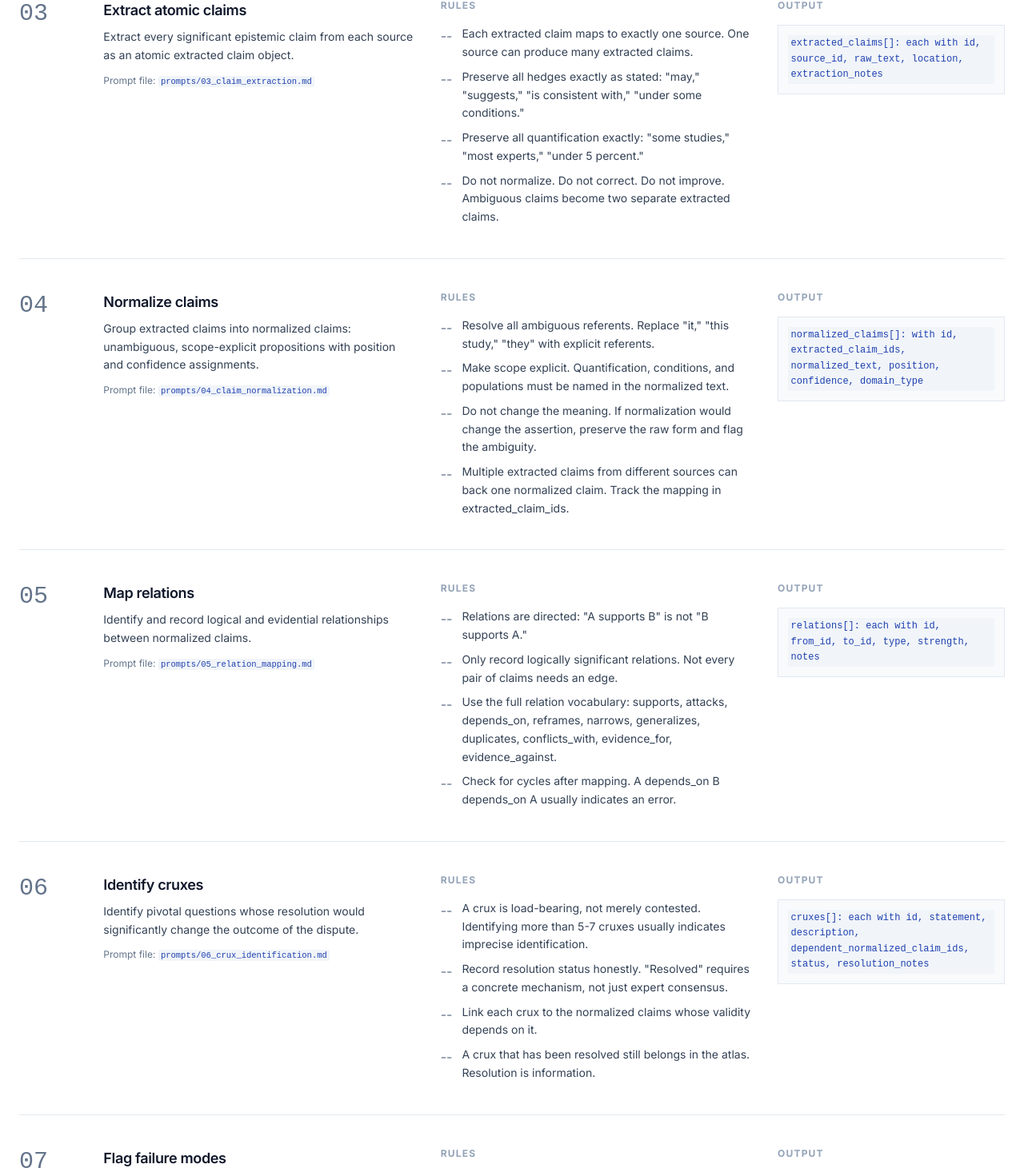
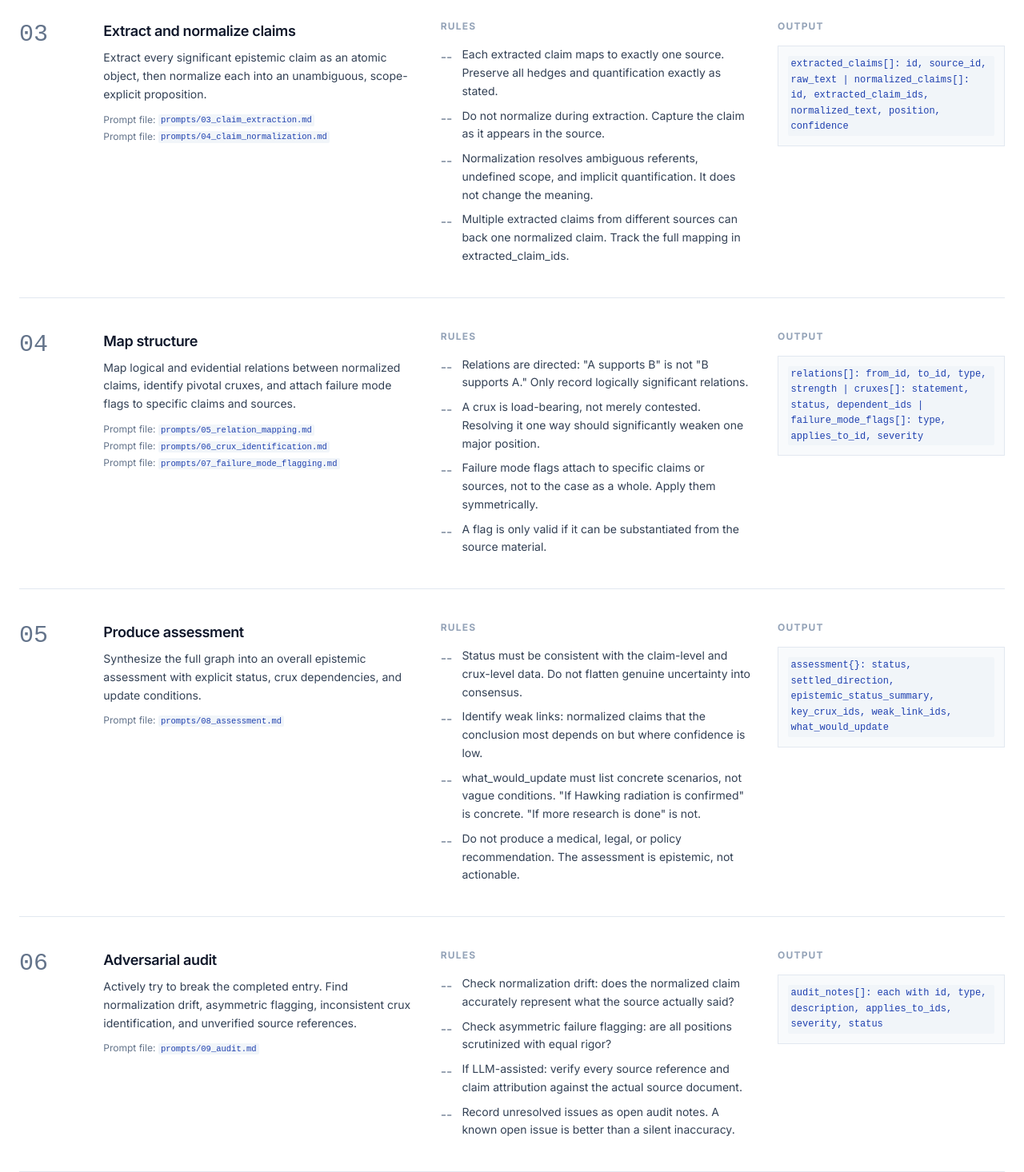
Before and after one commit to agentjakey/epistemic-atlas, a Next.js app: page /workflow in a window 1280 px wide. Shown: the part 1176-2642 px from the top of the page at 80% size. Built offline with nearby package versions, Linux system fonts and the light colour scheme.

Commit message:
wording fix after update flow

```diff
--- a/app/workflow/page.tsx
+++ b/app/workflow/page.tsx
@@ -4,16 +4,16 @@ export const metadata: Metadata = {
   title: 'Workflow | Epistemic Atlas',
 }
 
-const steps = [
+const stages = [
   {
     n: '01',
     title: 'Scope the question',
-    file: 'prompts/01_scope.md',
+    prompts: ['prompts/01_scope.md'],
     goal: 'Define the central dispute as a single, well-formed question before collecting any sources. A poorly scoped question produces a poorly scoped atlas entry.',
     produces: 'A case skeleton: id, title, domain, status (open), summary (draft), and a statement of what the atlas is and is not claiming to answer.',
     rules: [
       'The question must be disputable. Not "was X ever true" but "under what conditions is X true and what would resolve the dispute."',
-      'Name the populations, time periods, and conditions that are in scope. Vagueness at this stage propagates through all later steps.',
+      'Name the populations, time periods, and conditions that are in scope. Vagueness at this stage propagates through all later stages.',
       'Do not pre-answer the question. The scope statement is epistemic framing, not a preliminary verdict.',
       'If the question dissolves into multiple independent questions, record each as a separate case or as named sub-questions with explicit scope boundaries.',
     ],
@@ -22,7 +22,7 @@ const steps = [
   {
     n: '02',
     title: 'Ingest sources',
-    file: 'prompts/02_source_ingestion.md',
+    prompts: ['prompts/02_source_ingestion.md'],
     goal: 'Build the sources array with full provenance metadata before extracting any claims.',
     produces: 'A sources array with IDs, type, provenance objects, credibility assessments, and conflict of interest fields.',
     rules: [
@@ -35,93 +35,55 @@ const steps = [
   },
   {
     n: '03',
-    title: 'Extract atomic claims',
-    file: 'prompts/03_claim_extraction.md',
-    goal: 'Extract every significant epistemic claim from each source as an atomic extracted claim object.',
-    produces: 'An extracted_claims array where each item is a minimally processed verbatim or near-verbatim statement from one source.',
+    title: 'Extract and normalize claims',
+    prompts: ['prompts/03_claim_extraction.md', 'prompts/04_claim_normalization.md'],
+    goal: 'Extract every significant epistemic claim as an atomic object, then normalize each into an unambiguous, scope-explicit proposition.',
+    produces: 'An extracted_claims array of minimally processed statements from sources, and a normalized_claims array of standardized propositions with position and confidence assignments.',
     rules: [
-      'Each extracted claim maps to exactly one source. One source can produce many extracted claims.',
-      'Preserve all hedges exactly as stated: "may," "suggests," "is consistent with," "under some conditions."',
-      'Preserve all quantification exactly: "some studies," "most experts," "under 5 percent."',
-      'Do not normalize. Do not correct. Do not improve. Ambiguous claims become two separate extracted claims.',
+      'Each extracted claim maps to exactly one source. Preserve all hedges and quantification exactly as stated.',
+      'Do not normalize during extraction. Capture the claim as it appears in the source.',
+      'Normalization resolves ambiguous referents, undefined scope, and implicit quantification. It does not change the meaning.',
+      'Multiple extracted claims from different sources can back one normalized claim. Track the full mapping in extracted_claim_ids.',
     ],
-    output: 'extracted_claims[]: each with id, source_id, raw_text, location, extraction_notes',
+    output: 'extracted_claims[]: id, source_id, raw_text | normalized_claims[]: id, extracted_claim_ids, normalized_text, position, confidence',
   },
   {
     n: '04',
-    title: 'Normalize claims',
-    file: 'prompts/04_claim_normalization.md',
-    goal: 'Group extracted claims into normalized claims: unambiguous, scope-explicit propositions with position and confidence assignments.',
-    produces: 'A normalized_claims array where each item synthesizes one or more extracted claims into a single, clearly stated proposition.',
+    title: 'Map structure',
+    prompts: [
+      'prompts/05_relation_mapping.md',
+      'prompts/06_crux_identification.md',
+      'prompts/07_failure_mode_flagging.md',
+    ],
+    goal: 'Map logical and evidential relations between normalized claims, identify pivotal cruxes, and attach failure mode flags to specific claims and sources.',
+    produces: 'A directed relation graph with typed edges, a cruxes array with resolution status and dependency links, and a failure_mode_flags array attached to individual claims and sources.',
     rules: [
-      'Resolve all ambiguous referents. Replace "it," "this study," "they" with explicit referents.',
-      'Make scope explicit. Quantification, conditions, and populations must be named in the normalized text.',
-      'Do not change the meaning. If normalization would change the assertion, preserve the raw form and flag the ambiguity.',
-      'Multiple extracted claims from different sources can back one normalized claim. Track the mapping in extracted_claim_ids.',
+      'Relations are directed: "A supports B" is not "B supports A." Only record logically significant relations.',
+      'A crux is load-bearing, not merely contested. Resolving it one way should significantly weaken one major position.',
+      'Failure mode flags attach to specific claims or sources, not to the case as a whole. Apply them symmetrically.',
+      'A flag is only valid if it can be substantiated from the source material.',
     ],
-    output: 'normalized_claims[]: with id, extracted_claim_ids, normalized_text, position, confidence, domain_type',
+    output: 'relations[]: from_id, to_id, type, strength | cruxes[]: statement, status, dependent_ids | failure_mode_flags[]: type, applies_to_id, severity',
   },
   {
     n: '05',
-    title: 'Map relations',
-    file: 'prompts/05_relation_mapping.md',
-    goal: 'Identify and record logical and evidential relationships between normalized claims.',
-    produces: 'A directed relation graph with typed, strength-rated edges between normalized claims.',
-    rules: [
-      'Relations are directed: "A supports B" is not "B supports A."',
-      'Only record logically significant relations. Not every pair of claims needs an edge.',
-      'Use the full relation vocabulary: supports, attacks, depends_on, reframes, narrows, generalizes, duplicates, conflicts_with, evidence_for, evidence_against.',
-      'Check for cycles after mapping. A depends_on B depends_on A usually indicates an error.',
-    ],
-    output: 'relations[]: each with id, from_id, to_id, type, strength, notes',
-  },
-  {
-    n: '06',
-    title: 'Identify cruxes',
-    file: 'prompts/06_crux_identification.md',
-    goal: 'Identify pivotal questions whose resolution would significantly change the outcome of the dispute.',
-    produces: 'A cruxes array with resolution status, dependency links to affected normalized claims, and (where available) resolution notes.',
-    rules: [
-      'A crux is load-bearing, not merely contested. Identifying more than 5-7 cruxes usually indicates imprecise identification.',
-      'Record resolution status honestly. "Resolved" requires a concrete mechanism, not just expert consensus.',
-      'Link each crux to the normalized claims whose validity depends on it.',
-      'A crux that has been resolved still belongs in the atlas. Resolution is information.',
-    ],
-    output: 'cruxes[]: each with id, statement, description, dependent_normalized_claim_ids, status, resolution_notes',
-  },
-  {
-    n: '07',
-    title: 'Flag failure modes',
-    file: 'prompts/07_failure_mode_flagging.md',
-    goal: 'Identify and attach epistemic failure modes to individual normalized claims and sources.',
-    produces: 'A failure_mode_flags array where each flag is attached to a specific claim or source with a severity rating and description.',
-    rules: [
-      'Flags attach to specific claims or sources, not to the case as a whole. This granularity is what makes them queryable.',
-      'Apply flags symmetrically. If one side of a dispute is scrutinized for funding bias, scrutinize the other side equally.',
-      'A flag is only valid if it can be substantiated from the source material. Do not flag based on prior beliefs about a source.',
-      'Severity: critical (changes the conclusion), significant (should be disclosed but conclusion may hold), minor (worth noting).',
-    ],
-    output: 'failure_mode_flags[]: each with id, type, applies_to_id, applies_to_type, severity, description',
-  },
-  {
-    n: '08',
     title: 'Produce assessment',
-    file: 'prompts/08_assessment.md',
+    prompts: ['prompts/08_assessment.md'],
     goal: 'Synthesize the full graph into an overall epistemic assessment with explicit status, crux dependencies, and update conditions.',
-    produces: 'The assessment object: status, settled_direction (if settled), key_crux_ids, weak_link_ids, dominant_failure_modes, what_would_update.',
+    produces: 'The assessment object: status, settled_direction (if settled), key_crux_ids, weak_link_ids, dominant_failure_modes, and what_would_update.',
     rules: [
       'Status must be consistent with the claim-level and crux-level data. Do not flatten genuine uncertainty into consensus.',
       'Identify weak links: normalized claims that the conclusion most depends on but where confidence is low.',
       'what_would_update must list concrete scenarios, not vague conditions. "If Hawking radiation is confirmed" is concrete. "If more research is done" is not.',
       'Do not produce a medical, legal, or policy recommendation. The assessment is epistemic, not actionable.',
     ],
-    output: 'assessment{}: status, settled_direction, epistemic_status_summary, key_crux_ids, weak_link_ids, what_would_update, missing_evidence[]',
+    output: 'assessment{}: status, settled_direction, epistemic_status_summary, key_crux_ids, weak_link_ids, what_would_update',
   },
   {
-    n: '09',
-    title: 'Audit and update',
-    file: 'prompts/09_audit.md',
-    goal: 'Actively try to break the completed entry. Find normalization drift, asymmetric flagging, inconsistent crux identification, and hallucinated source references.',
+    n: '06',
+    title: 'Adversarial audit',
+    prompts: ['prompts/09_audit.md'],
+    goal: 'Actively try to break the completed entry. Find normalization drift, asymmetric flagging, inconsistent crux identification, and unverified source references.',
     produces: 'An audit_notes array with categorized issues, severity ratings, and recommended actions. Update the entry based on findings.',
     rules: [
       'Check normalization drift: does the normalized claim accurately represent what the source actually said?',
@@ -140,41 +102,45 @@ export default function WorkflowPage() {
         <p className="text-xs font-semibold uppercase tracking-widest text-ink-faint mb-5">
           Methodology
         </p>
-        <h1 className="text-3xl font-bold text-ink mb-4">Pipeline</h1>
+        <h1 className="text-3xl font-bold text-ink mb-4">Six-Stage Pipeline</h1>
         <p className="text-base text-ink-light leading-relaxed">
           The pipeline converts raw source material into a structured atlas entry.
-          Steps 1-8 are constructive. Step 9 is adversarial: it actively tries to
-          break what earlier steps built. Each step has a corresponding prompt template
-          in the <code>prompts/</code> directory, parameterized to take prior step
-          output as input.
+          Stages 1 through 5 are constructive. Stage 6 is adversarial: it actively
+          tries to break what the earlier stages built. Each stage has one or more
+          corresponding prompt templates in the <code>prompts/</code> directory,
+          parameterized to take prior stage output as input.
         </p>
       </div>
 
       <div className="space-y-0">
-        {steps.map((step, i) => (
+        {stages.map((stage) => (
           <div
-            key={step.n}
+            key={stage.n}
             className="grid grid-cols-12 gap-8 py-10 border-b border-page-border"
           >
             <div className="col-span-1">
               <span className="text-3xl font-mono font-light text-ink-faint">
-                {step.n}
+                {stage.n}
               </span>
             </div>
 
             <div className="col-span-11 lg:col-span-4">
-              <h2 className="text-lg font-semibold text-ink mb-2">{step.title}</h2>
-              <p className="text-sm text-ink-light leading-relaxed mb-3">{step.goal}</p>
-              <p className="text-xs text-ink-faint">
-                Prompt file:{' '}
-                <code className="text-accent">{step.file}</code>
-              </p>
+              <h2 className="text-lg font-semibold text-ink mb-2">{stage.title}</h2>
+              <p className="text-sm text-ink-light leading-relaxed mb-3">{stage.goal}</p>
+              <div className="space-y-1">
+                {stage.prompts.map((f) => (
+                  <p key={f} className="text-xs text-ink-faint">
+                    Prompt file:{' '}
+                    <code className="text-accent">{f}</code>
+                  </p>
+                ))}
+              </div>
             </div>
 
             <div className="col-span-11 lg:col-span-4">
               <p className="text-xs section-heading">Rules</p>
               <ul className="space-y-2">
-                {step.rules.map((rule, j) => (
+                {stage.rules.map((rule, j) => (
                   <li key={j} className="flex gap-3">
                     <span className="text-ink-faint mt-0.5 shrink-0">--</span>
                     <span className="text-sm text-ink-light leading-relaxed">{rule}</span>
@@ -187,7 +153,7 @@ export default function WorkflowPage() {
               <p className="text-xs section-heading">Output</p>
               <div className="bg-page-off border border-page-border p-3">
                 <code className="text-xs text-accent leading-relaxed block">
-                  {step.output}
+                  {stage.output}
                 </code>
               </div>
             </div>
@@ -201,13 +167,14 @@ export default function WorkflowPage() {
           <div className="prose-atlas text-ink-light">
             <p>
               The pipeline is designed for LLM-assisted execution with human oversight at
-              each stage. Steps 2, 3, and 5 can be largely automated with the provided
-              prompts and a human review pass. Steps 1, 4, 6, 7, and 8 require domain
-              judgment and benefit from a reviewer with subject-matter expertise. Step 9
+              each stage. Stages 2, 3, and 4 (relation mapping portion) can be largely
+              automated with the provided prompts and a human review pass. Stages 1, 3
+              (normalization), 4 (crux and flag identification), 5, and 6 require domain
+              judgment and benefit from a reviewer with subject-matter expertise. Stage 6
               is most valuable when performed by someone who did not build the entry.
             </p>
             <p>
-              Each prompt is parameterized to take prior step output as input, anchoring
+              Each prompt is parameterized to take prior stage output as input, anchoring
               the LLM to the actual source material rather than to background knowledge.
               This substantially reduces hallucination risk, but does not eliminate it.
               Any LLM-assisted entry should be treated as requiring human verification of
@@ -216,8 +183,8 @@ export default function WorkflowPage() {
             </p>
             <p>
               A complete atlas entry from 8 sources typically requires 6-10 hours of
-              human review time across all steps. The bottleneck is usually Step 4
-              (normalization) and Step 9 (adversarial audit), both of which require
+              human review time across all stages. The bottleneck is usually Stage 3
+              (normalization) and Stage 6 (adversarial audit), both of which require
               sustained attention to the gap between what was said and what was written.
             </p>
           </div>
```
